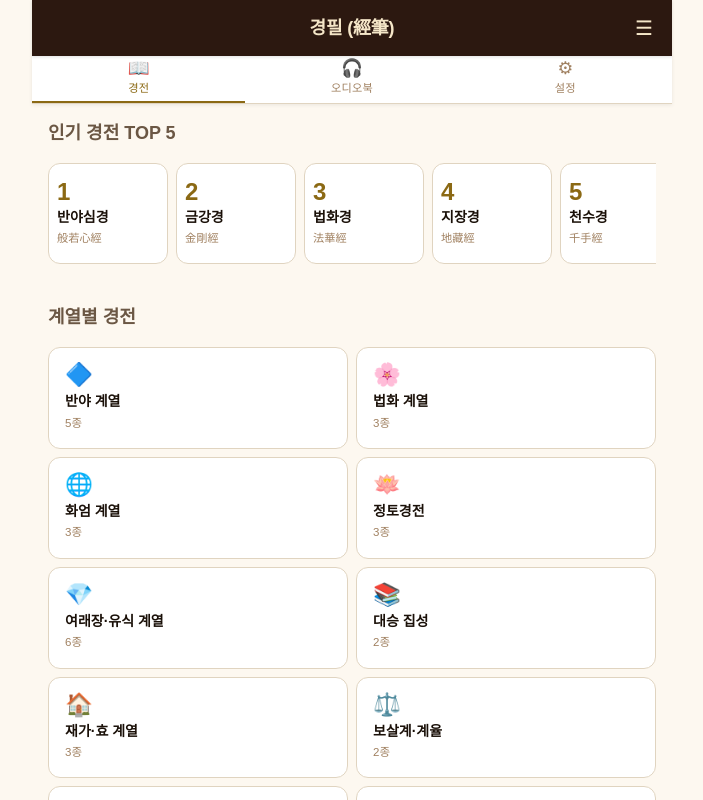
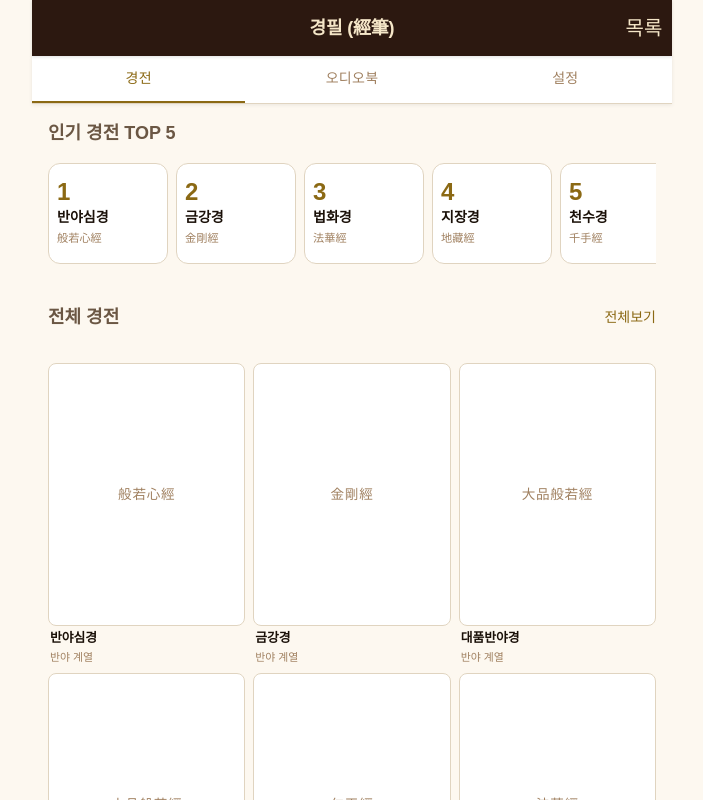
Before and after one commit to danielk0121/buddhist-app, a React (Vite) app: page / in a window 1280 px wide. Shown: the top 800 px of the page, without its empty margins (288-991 px from the left). Built offline with nearby package versions, Linux system fonts and the light colour scheme.

Commit message:
이모지 제거, 홈 타일 그리드 개선, 기획서 v0.2 업데이트

```diff
--- a/webapp/components/layout/TabBar.css
+++ b/webapp/components/layout/TabBar.css
@@ -39,13 +39,8 @@
   border-bottom-color: var(--color-accent);
 }
 
-.tabbar-icon {
-  font-size: 1.1rem;
-  line-height: 1;
-}
-
 .tabbar-label {
-  font-size: 0.7rem;
+  font-size: 0.875rem;
   font-weight: 500;
   letter-spacing: 0.02em;
 }
--- a/webapp/components/layout/TabBar.jsx
+++ b/webapp/components/layout/TabBar.jsx
@@ -2,9 +2,9 @@ import { useNavigate, useLocation } from 'react-router-dom'
 import './TabBar.css'
 
 const TABS = [
-  { path: '/',        label: '경전',    icon: '📖' },
-  { path: '/audio',   label: '오디오북', icon: '🎧' },
-  { path: '/settings', label: '설정',   icon: '⚙' },
+  { path: '/',         label: '경전' },
+  { path: '/audio',    label: '오디오북' },
+  { path: '/settings', label: '설정' },
 ]
 
 export default function TabBar() {
@@ -25,7 +25,6 @@ export default function TabBar() {
           onClick={() => navigate(tab.path)}
           aria-label={tab.label}
         >
-          <span className="tabbar-icon">{tab.icon}</span>
           <span className="tabbar-label">{tab.label}</span>
         </button>
       ))}
--- a/webapp/pages/AudioBook.jsx
+++ b/webapp/pages/AudioBook.jsx
@@ -25,7 +25,7 @@ export default function AudioBook() {
           <section className="audio-now">
             <p className="audio-now__label">재생 중</p>
             <div className="audio-now__card">
-              <span className="audio-now__icon">🎵</span>
+              <span className="audio-now__icon">TTS</span>
               <div className="audio-now__info">
                 <p className="audio-now__title">{nowSutra.titleKo}</p>
                 <p className="audio-now__sub">
@@ -37,7 +37,7 @@ export default function AudioBook() {
           </section>
         ) : (
           <section className="audio-intro">
-            <div className="audio-intro__icon">🎧</div>
+            <div className="audio-intro__icon">오디오북</div>
             <p className="audio-intro__text">아래 경전을 선택해 바로 들어보세요.</p>
           </section>
         )}
@@ -66,7 +66,7 @@ export default function AudioBook() {
                       onClick={() => speak(paras, 0, slug)}
                       aria-label={`${sutra.titleKo} TTS 재생`}
                     >
-                      {isPlaying && playing ? '⏸' : '▶'}
+                      {isPlaying && playing ? '정지' : '재생'}
                     </button>
                   </div>
                 </li>
--- a/webapp/pages/Home.css
+++ b/webapp/pages/Home.css
@@ -1,5 +1,12 @@
 .home-section {
   margin-bottom: var(--space-xl);
+}
+
+.home-section-header {
+  display: flex;
+  align-items: center;
+  justify-content: space-between;
+  margin-bottom: var(--space-md);
 }
 
 .home-section-title {
@@ -9,13 +16,22 @@
   margin-bottom: var(--space-md);
 }
 
+.home-more-btn {
+  font-size: var(--font-size-sm);
+  color: var(--color-accent);
+  background: none;
+  border: none;
+  cursor: pointer;
+  padding: 0;
+  margin-bottom: var(--space-md);
+}
+
 /* ── 인기 경전 TOP 5 — 가로 스크롤 카드 ── */
 .top-scroll {
   display: flex;
   gap: var(--space-sm);
   overflow-x: auto;
   padding-bottom: var(--space-sm);
-  /* 스크롤바 숨김 */
   scrollbar-width: none;
   -ms-overflow-style: none;
   list-style: none;
@@ -67,56 +83,76 @@
   color: var(--color-text-hint);
 }
 
-/* ── 계열별 경전 — 2열 타일 그리드 ── */
-.category-grid {
+/* ── 경전 타일 그리드 — 세로형 카드 3열 ── */
+.sutra-tile-grid {
   display: grid;
-  grid-template-columns: 1fr 1fr;
+  grid-template-columns: repeat(3, 1fr);
   gap: var(--space-sm);
   list-style: none;
   padding: 0;
   margin: 0;
 }
 
-.category-tile {
+.sutra-tile {
   width: 100%;
   display: flex;
   flex-direction: column;
-  align-items: flex-start;
-  gap: 4px;
-  padding: var(--space-md);
+  background: none;
+  border: none;
+  cursor: pointer;
+  text-align: left;
+  padding: 0;
+}
+
+.sutra-tile__cover {
+  width: 100%;
+  aspect-ratio: 3 / 4;
   background: var(--color-surface);
   border: 1px solid var(--color-border);
-  border-radius: 12px;
-  cursor: pointer;
-  text-align: left;
-  transition: background 0.15s, box-shadow 0.15s;
-  min-height: 88px;
+  border-radius: 8px;
+  display: flex;
+  align-items: center;
+  justify-content: center;
+  transition: box-shadow 0.15s, background 0.15s;
+  overflow: hidden;
 }
 
-.category-tile:hover {
+.sutra-tile:hover .sutra-tile__cover {
   background: var(--color-surface-variant);
-  box-shadow: var(--shadow-sm);
+  box-shadow: var(--shadow-md);
 }
 
-.category-tile__icon {
-  font-size: 1.4rem;
-  line-height: 1;
-  margin-bottom: 2px;
+.sutra-tile__hanja {
+  font-size: 0.85rem;
+  color: var(--color-text-hint);
+  letter-spacing: 0.05em;
+  text-align: center;
+  padding: 4px;
+  word-break: keep-all;
+  line-height: 1.4;
 }
 
-.category-tile__name {
-  font-size: var(--font-size-sm);
+.sutra-tile__info {
+  padding: var(--space-xs) 2px 0;
+  display: flex;
+  flex-direction: column;
+  gap: 2px;
+}
+
+.sutra-tile__title {
+  font-size: 0.8rem;
   font-weight: 600;
   color: var(--color-text);
   line-height: 1.3;
+  white-space: nowrap;
+  overflow: hidden;
+  text-overflow: ellipsis;
 }
 
-.category-tile__count {
-  font-size: 0.72rem;
+.sutra-tile__category {
+  font-size: 0.68rem;
   color: var(--color-text-hint);
+  white-space: nowrap;
+  overflow: hidden;
+  text-overflow: ellipsis;
 }
-
-.toolbar-actions {
-  display: flex;
-  gap: var(--space-xs);
-}
--- a/webapp/pages/Home.jsx
+++ b/webapp/pages/Home.jsx
@@ -4,25 +4,6 @@ import { CATEGORIES, SUTRAS } from '../assets/data/sutras'
 import './Home.css'
 
 const TOP_SLUGS = ['반야심경', '금강경', '법화경', '지장경', '천수경']
-
-// 계열별 대표 아이콘
-const CATEGORY_ICON = {
-  '반야 계열':      '🔷',
-  '법화 계열':      '🌸',
-  '화엄 계열':      '🌐',
-  '정토경전':       '🪷',
-  '여래장·유식 계열': '💎',
-  '대승 집성':      '📚',
-  '재가·효 계열':   '🏠',
-  '보살계·계율':    '⚖️',
-  '지장·약사 계열': '🌿',
-  '미륵 계열':      '🌅',
-  '밀교경전':       '🔯',
-  '의식·다라니':    '🔔',
-  '아함경전':       '📜',
-  '팔리어·아함':    '🌴',
-  '팔리어 경전':    '🌏',
-}
 
 export default function Home() {
   const navigate = useNavigate()
@@ -32,7 +13,9 @@ export default function Home() {
       <Toolbar
         title="경필 (經筆)"
         right={
-          <button className="toolbar-btn" onClick={() => navigate('/list')} aria-label="경전 목록">☰</button>
+          <button className="toolbar-btn" onClick={() => navigate('/list')} aria-label="경전 목록">
+            목록
+          </button>
         }
       />
       <div className="page-content">
@@ -57,25 +40,29 @@ export default function Home() {
           </ul>
         </section>
 
-        {/* 계열별 경전 — 2열 타일 그리드 */}
+        {/* 경전 타일 그리드 — 참고 이미지 기반 세로형 카드 3열 */}
         <section className="home-section">
-          <h2 className="home-section-title">계열별 경전</h2>
-          <ul className="category-grid">
-            {CATEGORIES.map((cat) => {
-              const count = SUTRAS.filter((s) => s.category === cat).length
-              return (
-                <li key={cat}>
-                  <button
-                    className="category-tile"
-                    onClick={() => navigate(`/list?category=${encodeURIComponent(cat)}`)}
-                  >
-                    <span className="category-tile__icon">{CATEGORY_ICON[cat] ?? '📖'}</span>
-                    <span className="category-tile__name">{cat}</span>
-                    <span className="category-tile__count">{count}종</span>
-                  </button>
-                </li>
-              )
-            })}
+          <div className="home-section-header">
+            <h2 className="home-section-title">전체 경전</h2>
+            <button className="home-more-btn" onClick={() => navigate('/list')}>전체보기</button>
+          </div>
+          <ul className="sutra-tile-grid">
+            {SUTRAS.map((sutra) => (
+              <li key={sutra.id}>
+                <button
+                  className="sutra-tile"
+                  onClick={() => navigate(`/sutra/${sutra.slug}`)}
+                >
+                  <div className="sutra-tile__cover">
+                    <span className="sutra-tile__hanja">{sutra.titleHanja}</span>
+                  </div>
+                  <div className="sutra-tile__info">
+                    <span className="sutra-tile__title">{sutra.titleKo}</span>
+                    <span className="sutra-tile__category">{sutra.category}</span>
+                  </div>
+                </button>
+              </li>
+            ))}
           </ul>
         </section>
 
--- a/webapp/pages/SutraDetail.jsx
+++ b/webapp/pages/SutraDetail.jsx
@@ -73,7 +73,7 @@ export default function SutraDetail() {
       <Toolbar
         title={sutra.titleKo}
         left={<button className="toolbar-btn" onClick={() => navigate(-1)} aria-label="뒤로가기">←</button>}
-        right={<button className="toolbar-btn" onClick={() => navigate('/settings')} aria-label="설정">⚙</button>}
+        right={<button className="toolbar-btn" onClick={() => navigate('/settings')} aria-label="설정">설정</button>}
       />
 
       <div className="page-content">
--- a/webapp/pages/SutraList.jsx
+++ b/webapp/pages/SutraList.jsx
@@ -35,7 +35,7 @@ export default function SutraList() {
         }
         right={
           <button className="toolbar-btn" onClick={() => setShowSearch((v) => !v)} aria-label="검색">
-            🔍
+            검색
           </button>
         }
       />
```
Also changed, not shown: doc/doc_불경_웹앱_기획서_초안.md (+13 -8 lines), webapp/components/tts/TTSPlayer.jsx (+6 -6 lines).
